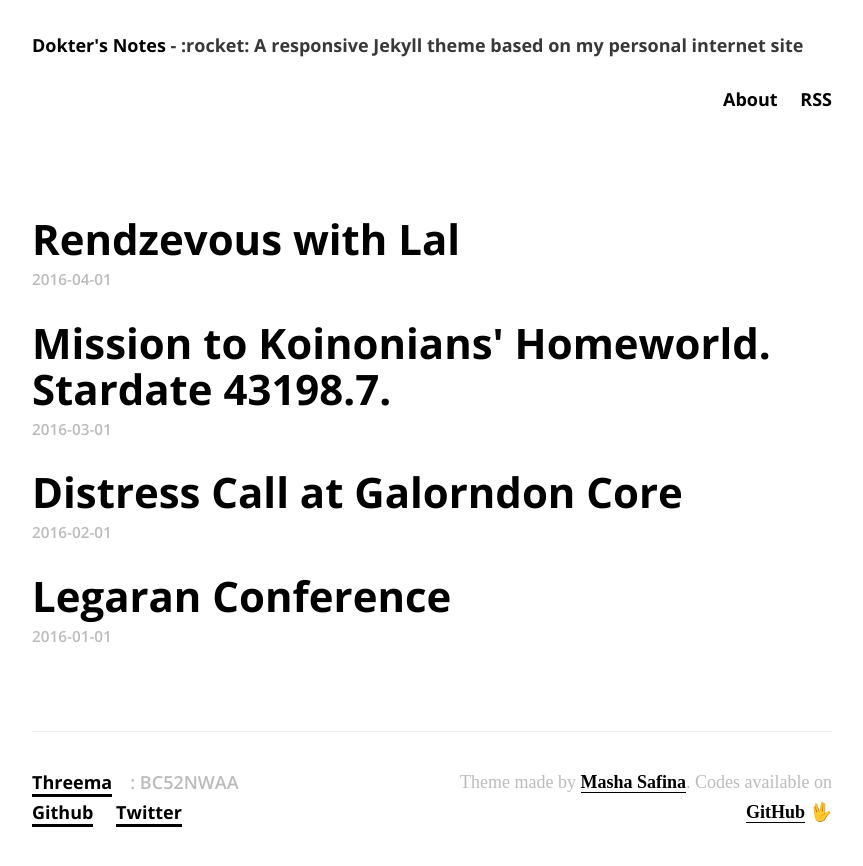
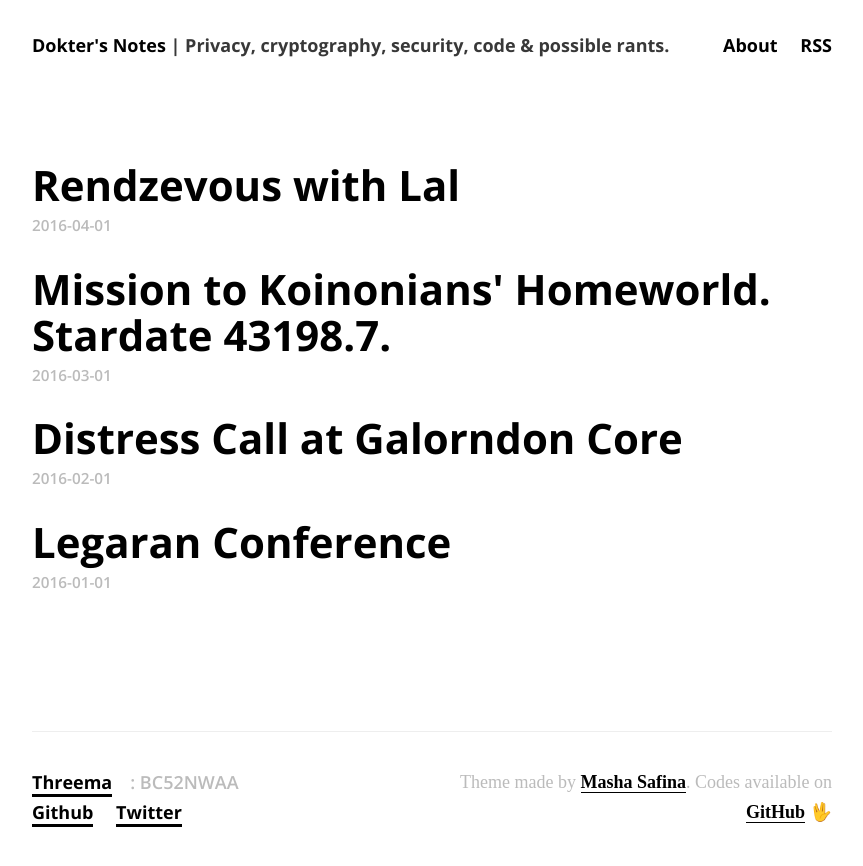
Before and after one commit to DokterW/dokterw.github.io, a Jekyll site: the page built from index.html, in a window 1280 px wide. Shown: the top 866 px of the page, without its empty margins (208-1071 px from the left). Built offline with Jekyll 4.4.1, drawn with Linux system fonts in a browser that asks for light colours; some web fonts are replaced.

Commit message:
Desciption

```diff
--- a/_config.yml
+++ b/_config.yml
@@ -1,7 +1,7 @@
 # Site settings
 title:       Dokter's Notes
 author:      Dokter Waldijk
-description: ":rocket: A responsive Jekyll theme based on my personal internet site"
+description: "Privacy, cryptography, security, code & possible rants."
 baseurl:     ""
 url:         "https://dokterw.github.io"
 
--- a/_includes/header.html
+++ b/_includes/header.html
@@ -1,6 +1,6 @@
 <header class="site-header">
   <div class="wrapper">
-    <a class="site-title" href="{{ site.url }}/{{ site.baseurl }}">{{ site.title }}</a> - {{ site.description }}
+    <a class="site-title" href="{{ site.url }}/{{ site.baseurl }}">{{ site.title }}</a> | {{ site.description }}
 
     <nav class="site-nav">
       <a href="#" class="menu-icon">
```
